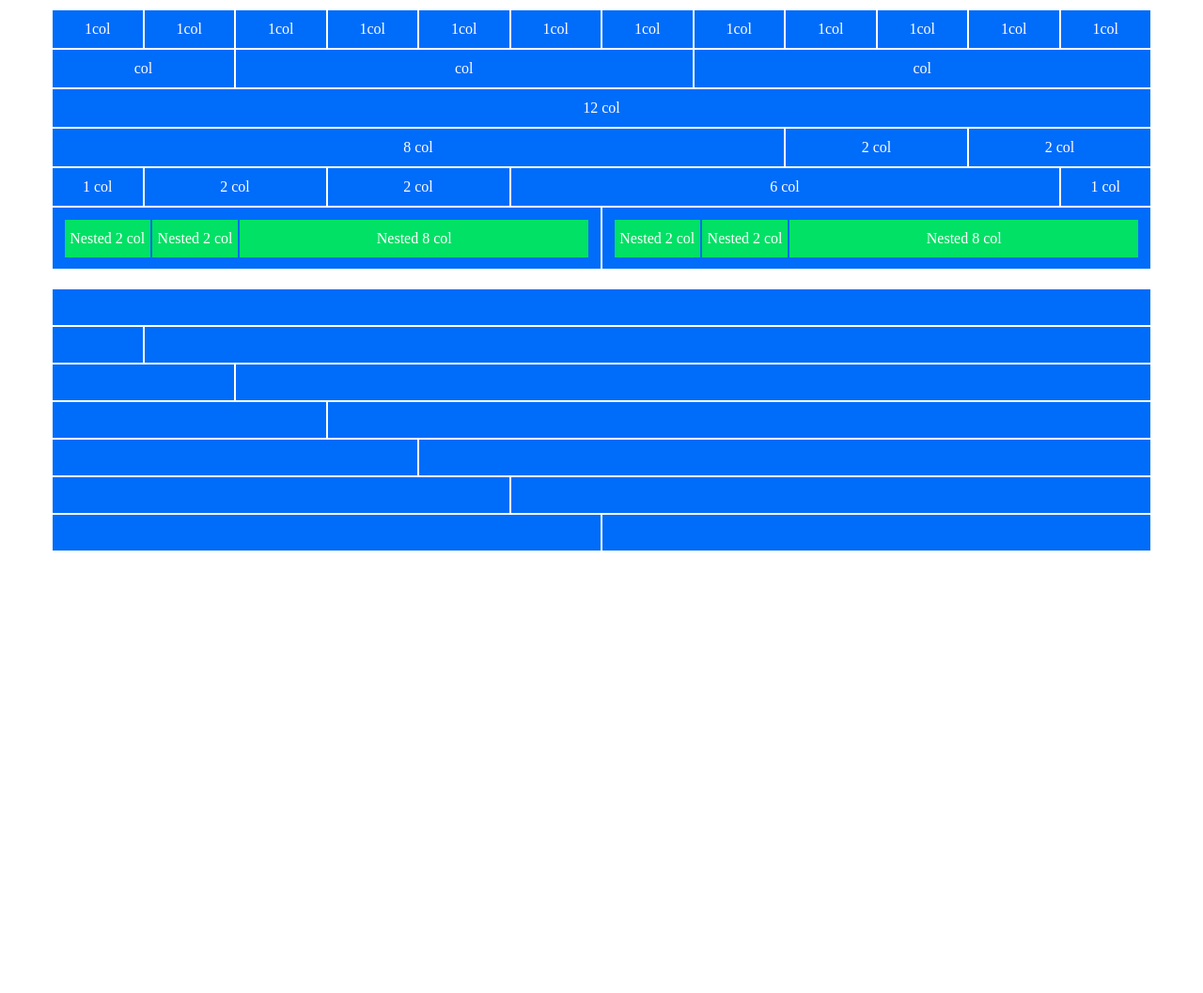
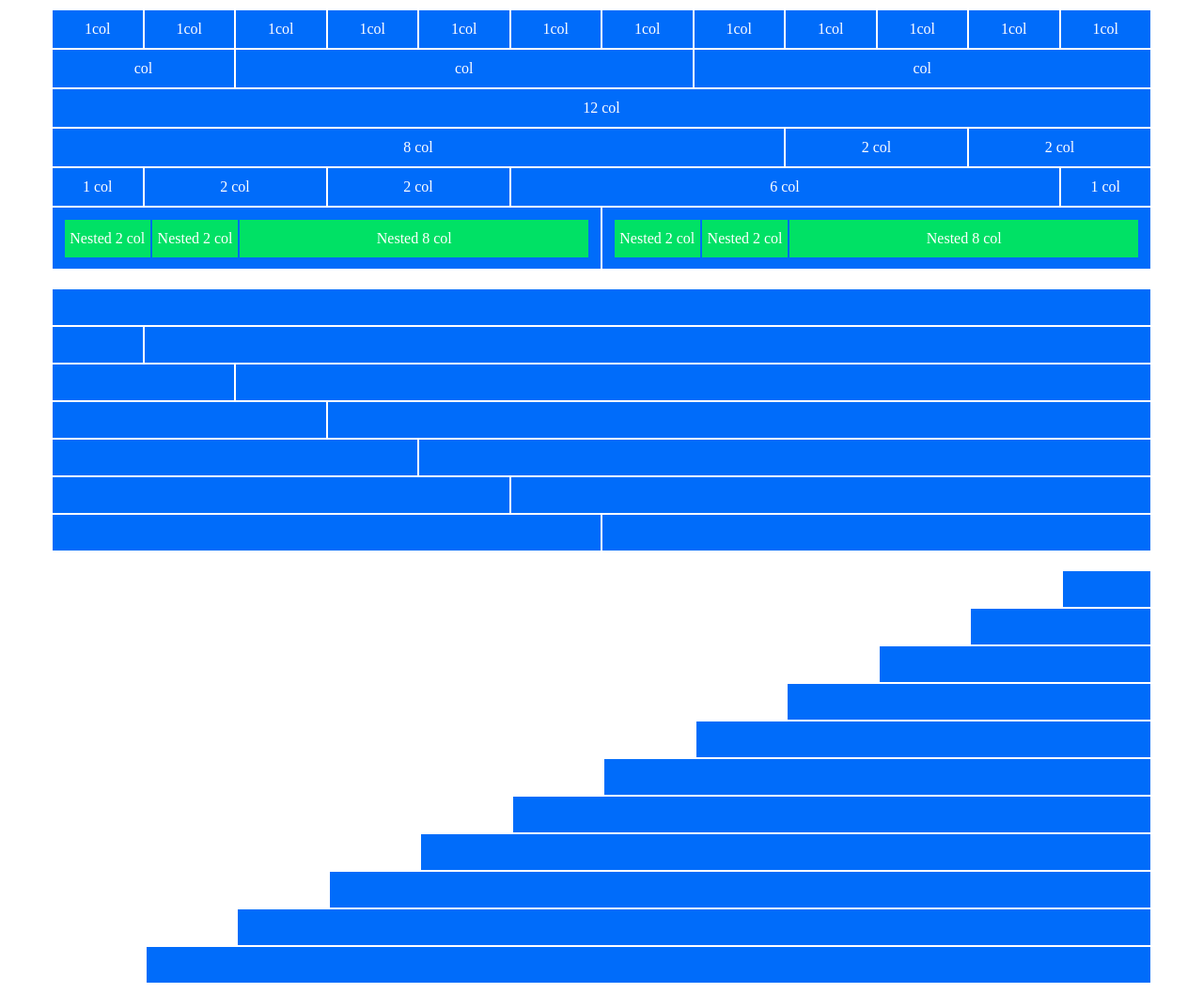
Before and after one commit to GiuseppeTodisco92/html-css-12bool, a plain HTML site: page index.html in a window 1280 px wide. Shown: the whole page at 94% size. Before the commit the page ends 800 px from the top, so only its background shows below. Drawn offline with Linux system fonts and the light colour scheme.

Commit message:
add bottom

```diff
--- a/index.html
+++ b/index.html
@@ -102,6 +102,54 @@
         <!-- /sezione centrale -->
 
 
+        <!-- sezione bottom -->
+        <section class="container">
+            <div class="row">
+                <div class="col-offset-11"></div>
+                <div class="col"></div>
+            </div>
+            <div class="row">
+                <div class="col-offset-10"></div>
+                <div class="col"></div>
+            </div>
+            <div class="row">
+                <div class="col-offset-9"></div>
+                <div class="col"></div>
+            </div>
+            <div class="row">
+                <div class="col-offset-8"></div>
+                <div class="col"></div>
+            </div>
+            <div class="row">
+                <div class="col-offset-7"></div>
+                <div class="col"></div>
+            </div>
+            <div class="row">
+                <div class="col-offset-6"></div>
+                <div class="col"></div>
+            </div>
+            <div class="row">
+                <div class="col-offset-5"></div>
+                <div class="col"></div>
+            </div>
+            <div class="row">
+                <div class="col-offset-4"></div>
+                <div class="col"></div>
+            </div>
+            <div class="row">
+                <div class="col-offset-3"></div>
+                <div class="col"></div>
+            </div>
+            <div class="row">
+                <div class="col-offset-2"></div>
+                <div class="col"></div>
+            </div>
+            <div class="row">
+                <div class="col-offset-1"></div>
+                <div class="col"></div>
+            </div>
+        </section>
+        <!-- /sezione bottom -->
 
     </body>
 
```
